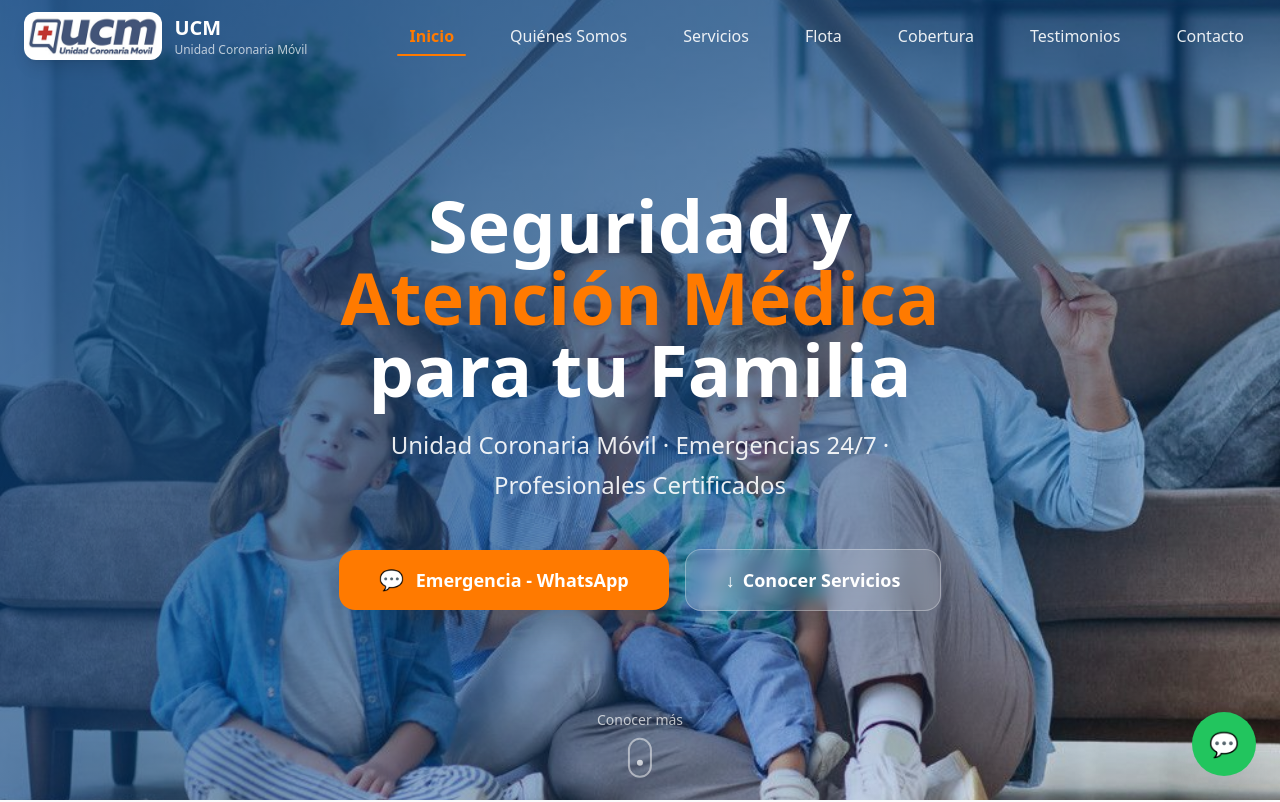
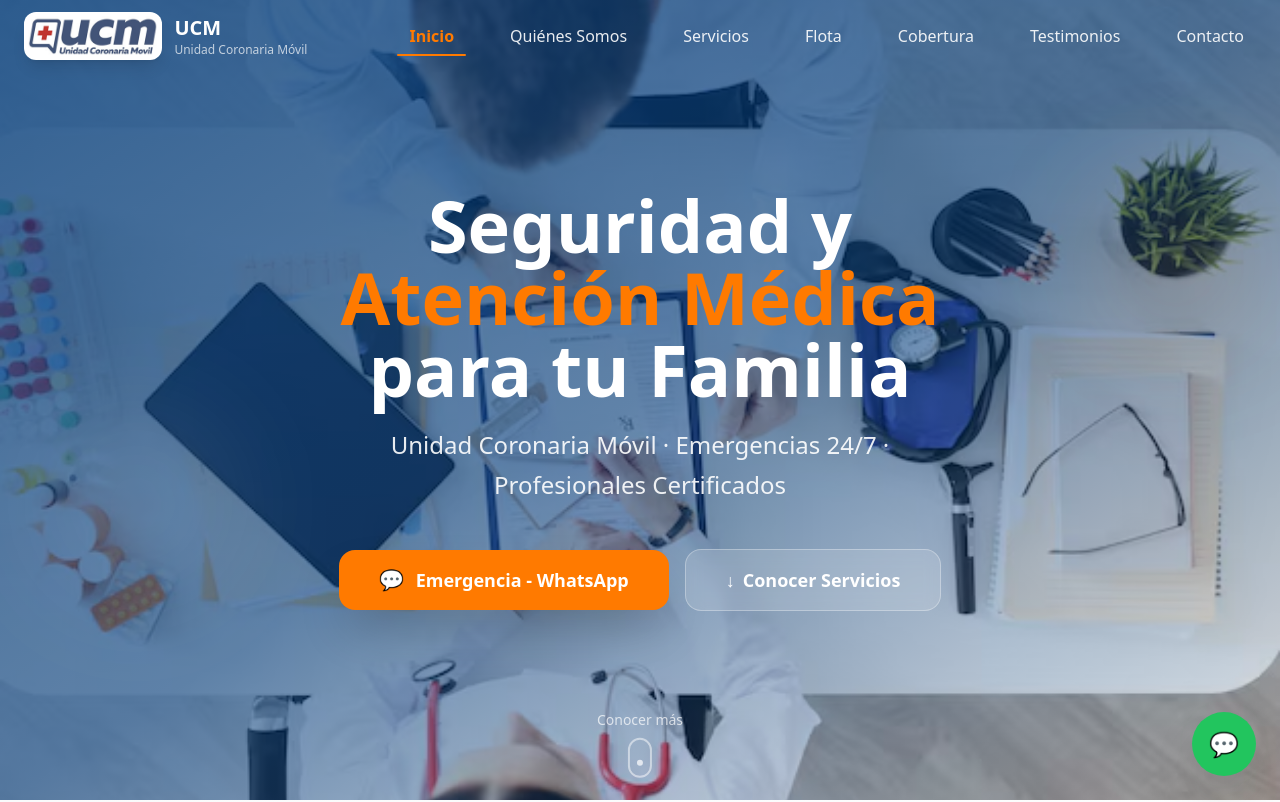
Before and after one commit to kketap/proyecto-ucm, a React (Vite) app: page / in a window 1280 px wide. Shown: the top 802 px of the page. Built offline with nearby package versions, Linux system fonts and the light colour scheme.

Commit message:
cambio imagen fondo

```diff
--- a/src/App.tsx
+++ b/src/App.tsx
@@ -471,7 +471,7 @@ export default function App() {
       <section
         id="inicio"
         className="min-h-screen bg-cover bg-center bg-fixed relative flex items-center justify-center overflow-hidden"
-        style={{ backgroundImage: "url('/images/familia2.jpeg')" }}
+        style={{ backgroundImage: "url('/images/atencion-medica.avif')" }}
       >
         {/* Overlay mejorado */}
         <div className="absolute inset-0 bg-gradient-to-br from-ucmBlue/80 via-ucmBlue/60 to-transparent" />
```
Also changed, not shown: public/images/atencion-medica.avif (added), public/images/logo2.webp (added).
